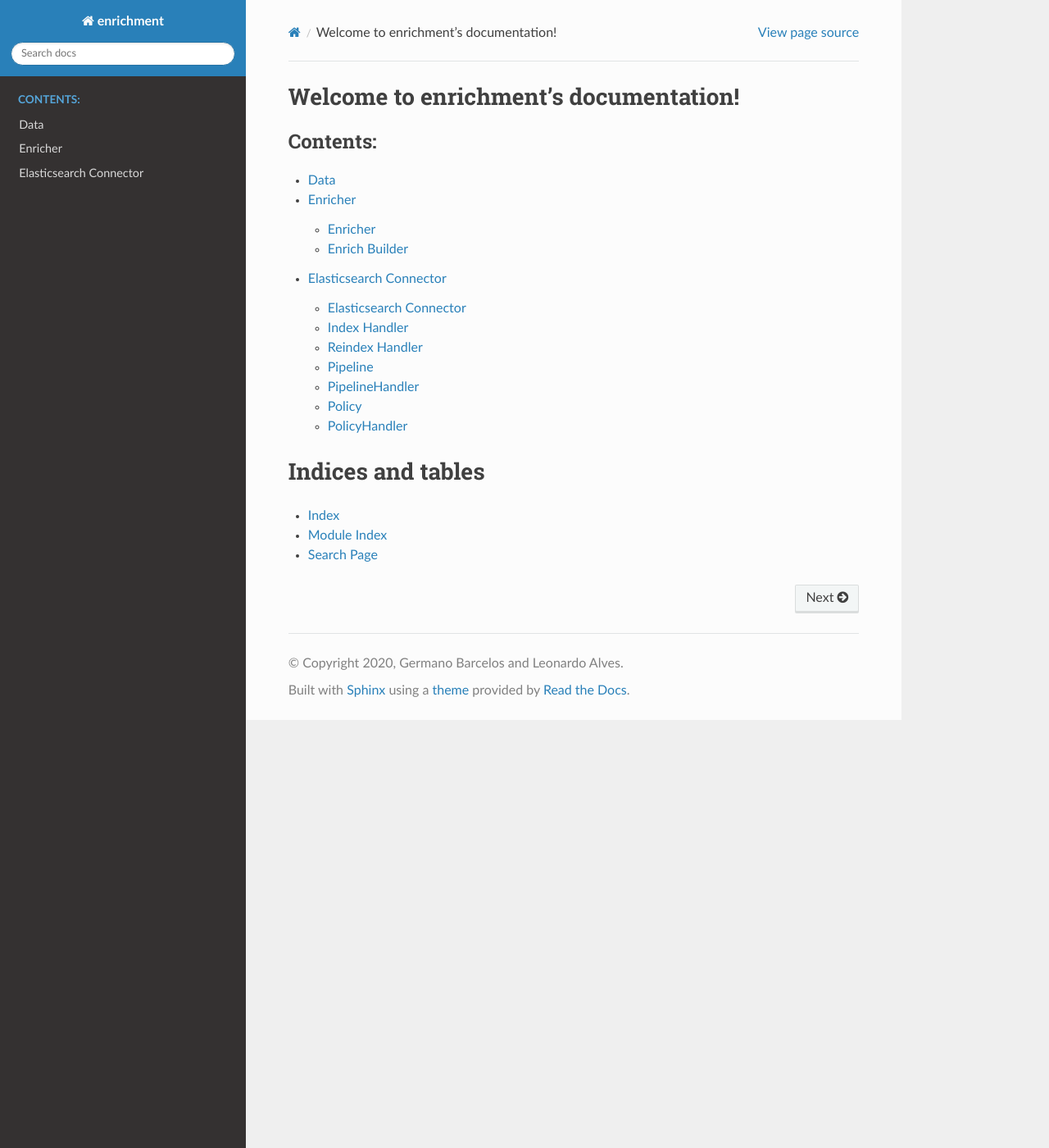
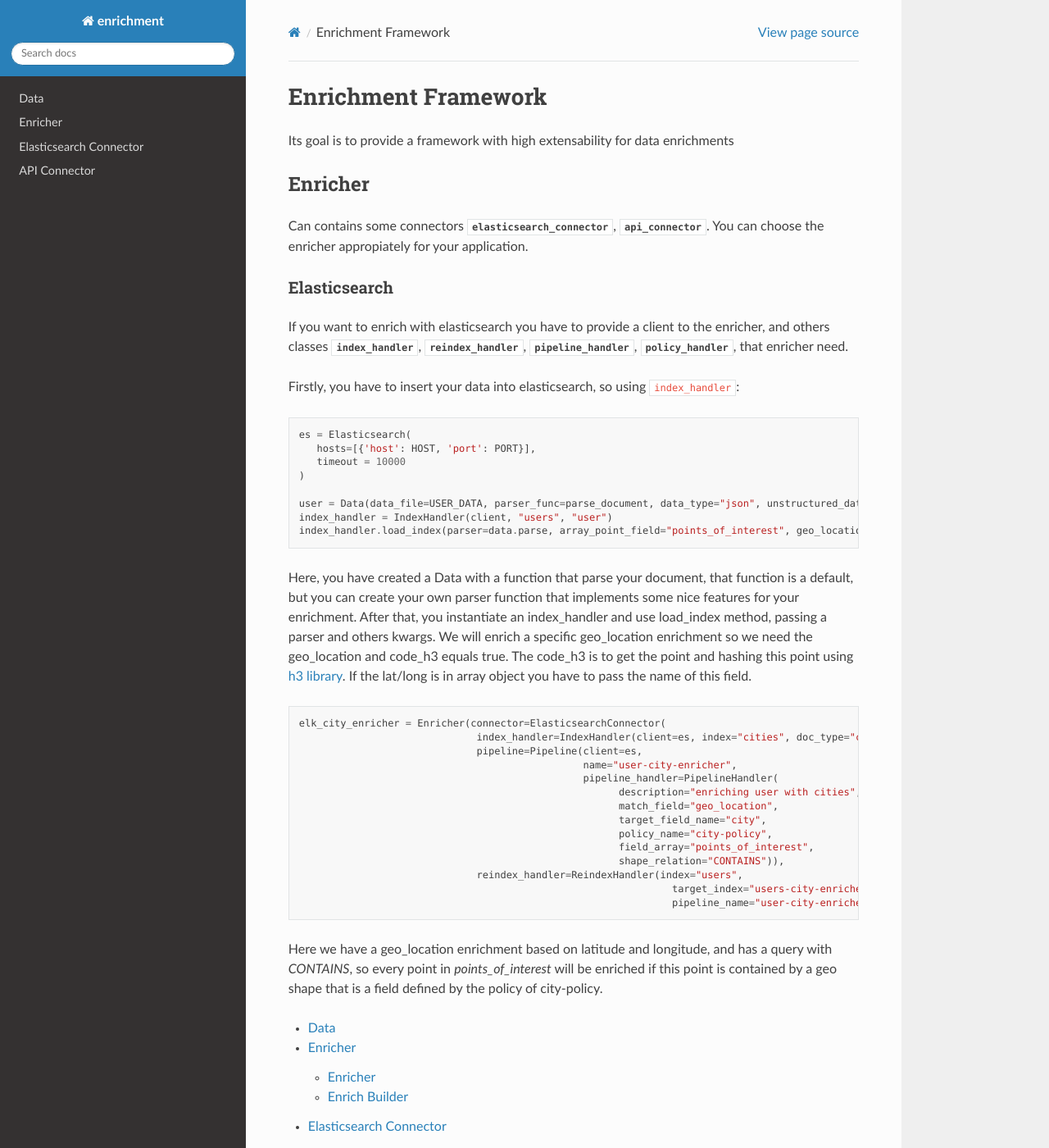
Before and after one commit to NESPEDUFV/more-data, a Sphinx documentation site: the page built from docs/source/index.rst, in a window 1280 px wide and 1400 px high. Shown: the whole window at 82% size. Built offline with Sphinx 7.4.7 and the Read the Docs theme 2.0.0, drawn with Linux system fonts in a browser that asks for light colours; some of the changed text lies outside the part shown.

Commit message:
adding some examples

```diff
--- a/docs/source/elasticsearch_connector.rst
+++ b/docs/source/elasticsearch_connector.rst
@@ -3,8 +3,6 @@
 
 Elasticsearch Connector
 =======================
-Connector that will enrich data based on elasticsearch API. This package uses enrich processor combined with pipeline file to process all
-the requirements.
 
 
 Elasticsearch Connector
--- a/docs/source/index.rst
+++ b/docs/source/index.rst
@@ -3,16 +3,76 @@
    You can adapt this file completely to your liking, but it should at least
    contain the root `toctree` directive.
 
-Welcome to enrichment's documentation!
-======================================
+Enrichment Framework
+====================
+Its goal is to provide a framework with high extensability for data enrichments
+
+Enricher
+----------
+Can contains some connectors
+:class:`~enrichment.enricher.elasticsearch_connector.elasticsearch_connector`,
+:class:`~enrichment.enricher.api_connector.api_connector`. You can choose the enricher appropiately
+for your application.
+
+Elasticsearch
+~~~~~~~~~~~~~
+
+If you want to enrich with elasticsearch you have to provide a client to the enricher,
+and others classes
+:class:`~enrichment.enricher.elasticsearch_connector.index_handler`,
+:class:`~enrichment.enricher.elasticsearch_connetor.index_handler.reindex_handler`,
+:class:`~enrichment.enricher.elasticsearch_connector.pipeline_handler`,
+:class:`~enrichment.enricher.elasticsearch_connector.policy_handler`,
+that enricher need.
+
+Firstly, you have to insert your data into elasticsearch, so using ``index_handler``:
+
+.. code-block:: python
+
+
+   es = Elasticsearch(
+      hosts=[{'host': HOST, 'port': PORT}],
+      timeout = 10000
+   )
+
+   user = Data(data_file=USER_DATA, parser_func=parse_document, data_type="json", unstructured_data=True)
+   index_handler = IndexHandler(client, "users", "user")
+   index_handler.load_index(parser=data.parse, array_point_field="points_of_interest", geo_location=True, code_h3=True)
+
+Here, you have created a Data with a function that parse your document, that function is a default, but you
+can create your own parser function that implements some nice features for your enrichment. After that, you
+instantiate an index_handler and use load_index method, passing a parser and others kwargs. We will enrich a
+specific geo_location enrichment so we need the geo_location and code_h3 equals true. The code_h3 is to get the point
+and hashing this point using `h3 library <https://github.com/uber/h3>`_. If the lat/long is in array object you have to pass the name of this field.
+
+.. code-block:: python
+
+   elk_city_enricher = Enricher(connector=ElasticsearchConnector(
+                                 index_handler=IndexHandler(client=es, index="cities", doc_type="city"),
+                                 pipeline=Pipeline(client=es,
+                                                   name="user-city-enricher",
+                                                   pipeline_handler=PipelineHandler(
+                                                         description="enriching user with cities",
+                                                         match_field="geo_location",
+                                                         target_field_name="city",
+                                                         policy_name="city-policy",
+                                                         field_array="points_of_interest",
+                                                         shape_relation="CONTAINS")),
+                                 reindex_handler=ReindexHandler(index="users",
+                                                                  target_index="users-city-enriched",
+                                                                  pipeline_name="user-city-enricher")))
+
+Here we have a geo_location enrichment based on latitude and longitude, and has a query with `CONTAINS`,
+so every point in `points_of_interest` will be enriched if this point is contained by a geo shape that is a field
+defined by the policy of city-policy.
 
 .. toctree::
    :maxdepth: 2
-   :caption: Contents:
 
    models
    enricher
    elasticsearch_connector
+   api_connector
 
 
 Indices and tables
```
Also changed, not shown: docs/source/api_connector.rst (added, +15 -0 lines), 2 other files.
